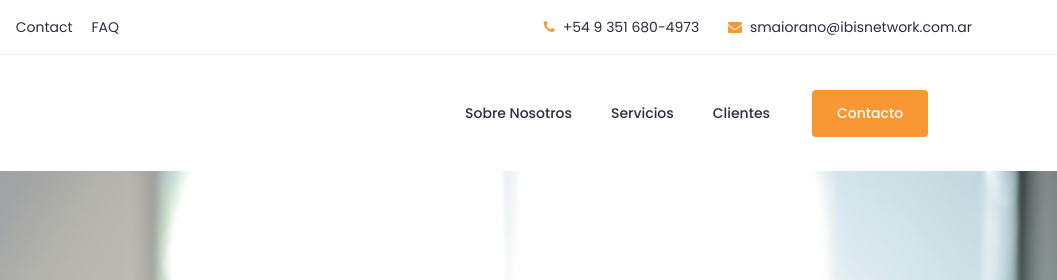
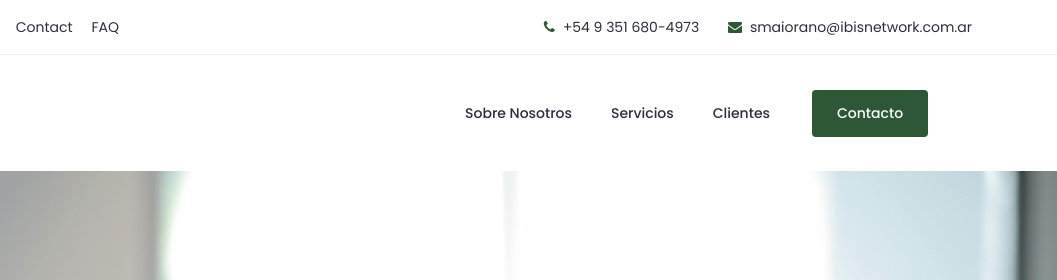
Before and after one commit to Juan654-bot/ibisnetwork, a plain HTML site: page index.html in a window 1280 px wide. Shown: the top 280 px of the page, 223-1280 px from the left. Drawn offline with Linux system fonts and the light colour scheme; animation ran at ten frames a second; a script that the page names is missing.

Commit message:
6 commit

```diff
--- a/style.css
+++ b/style.css
@@ -293,7 +293,7 @@ body{
 	color:#2d5737;
 }
 .header .top-contact li i{
-	color:#f89734;
+	color:#2d5737;
 	margin-right:8px;
 }
 .header .header-inner {
@@ -306,7 +306,7 @@ body{
 }
 .get-quote .btn{
 	color:#fff;
-	background-color: #f89734;
+	background-color: #2d5737;
 }
 .header .logo {
 	float: left;
```
